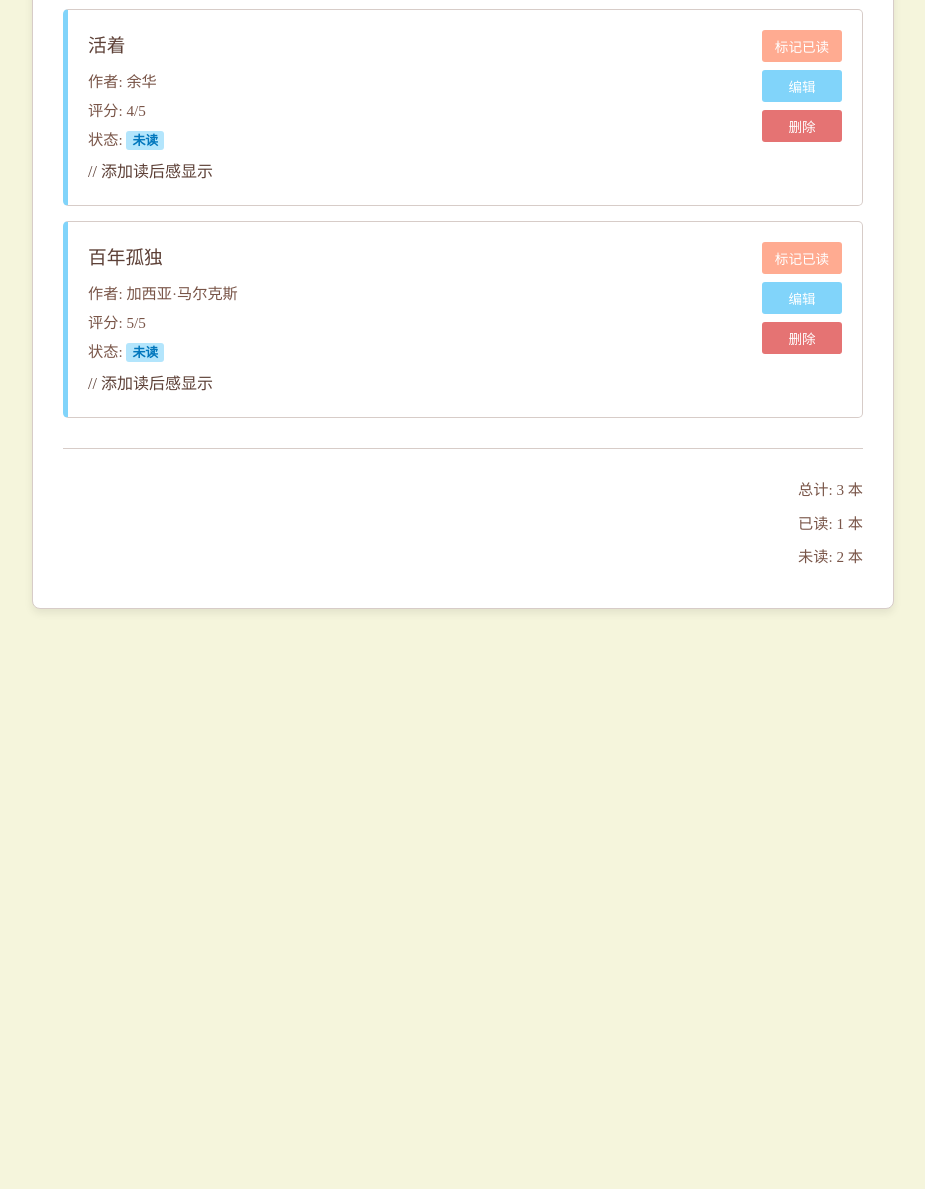
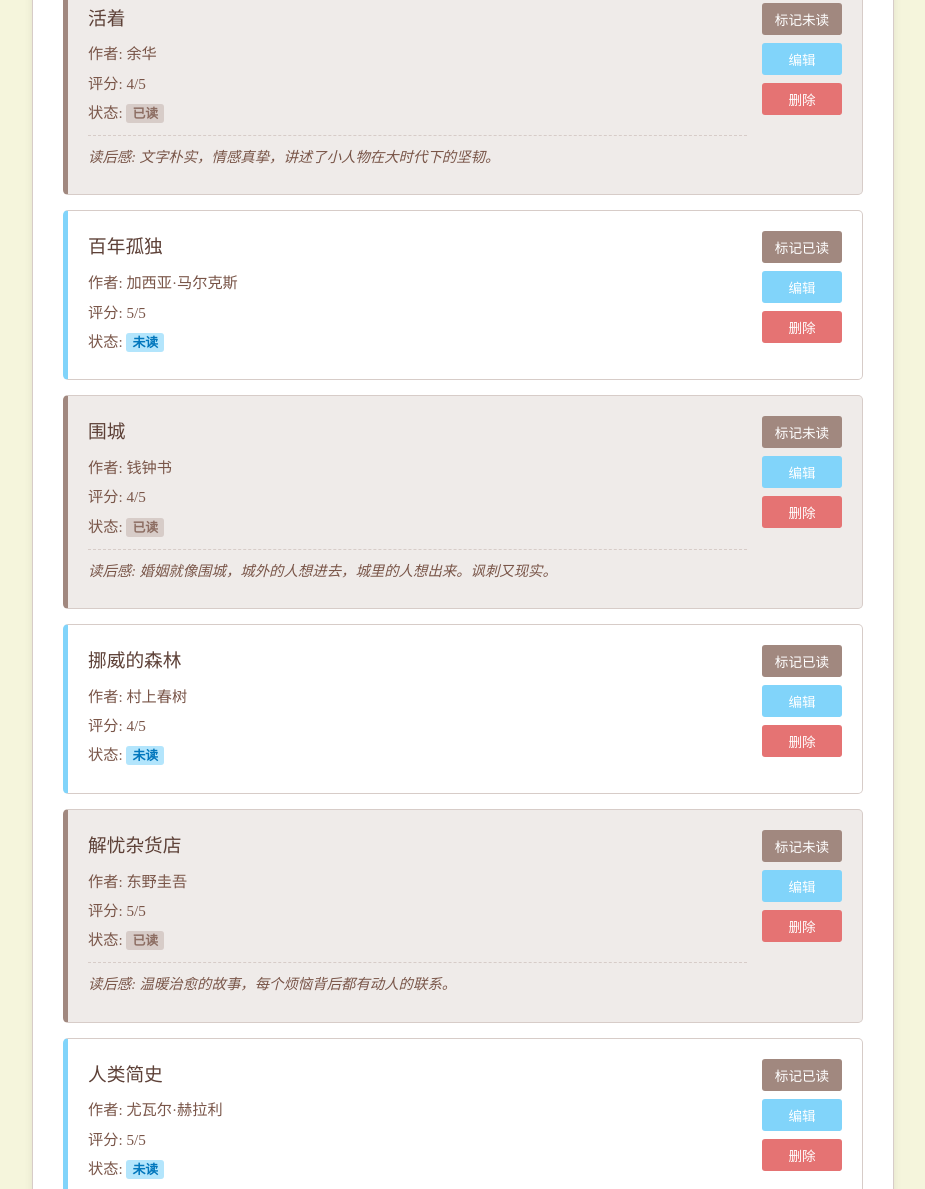
Before and after one commit to ImpEtums/midterm, a plain HTML site: page index.html in a window 1280 px wide. Shown: the part 468-1657 px from the top of the page, without its empty margins (177-1102 px from the left). Before the commit the page ends 1097 px from the top, so only its background shows below. Drawn offline with nearby package versions, Linux system fonts and the light colour scheme.

Commit message:
Add review section

```diff
--- a/app.js
+++ b/app.js
@@ -11,7 +11,8 @@ const BookItem = {
                 <p>作者: {{ book.author }}</p>
                 <p>评分: {{ book.rating }}/5</p>
                 <p>状态: <span class="status-text">{{ book.status === 'read' ? '已读' : '未读' }}</span></p>
-                <p v-if="book.review" class="book-review">读后感: {{ book.review }}</p> // 添加读后感显示
+                <!-- 确认这行存在，v-if 会在 review 为空字符串时不显示 -->
+                <p v-if="book.review" class="book-review">读后感: {{ book.review }}</p>
             </div>
             <div class="book-actions">
                 <button @click="$emit('toggle-status', book.id)">
@@ -34,7 +35,7 @@ const app = createApp({
             bookList: [],
             showForm: false,
             isEditing: false,
-            currentBook: this.getEmptyBook(),
+            currentBook: this.getEmptyBook(), // 确保调用了 getEmptyBook
             nextId: 1, // 用于生成简单的唯一ID
             searchTerm: '',
             filterStatus: 'all', // 'all', 'read', 'unread'
@@ -98,7 +99,7 @@ const app = createApp({
     methods: {
         // 获取空书籍对象模板
         getEmptyBook() {
-            // 添加 review 字段
+            // 确认返回的对象包含 review: ''
             return { id: null, title: '', author: '', rating: 3, status: 'unread', review: '' };
         },
         // 加载数据
@@ -106,32 +107,32 @@ const app = createApp({
             const savedBooks = localStorage.getItem('myBookList');
             if (savedBooks) {
                 this.bookList = JSON.parse(savedBooks);
-                // 确保旧数据也有 review 字段
+                // 确保旧数据也有 review 字段 (使用 hasOwnProperty 更严谨)
                 this.bookList.forEach(book => {
-                    if (book.review === undefined) {
+                    if (!book.hasOwnProperty('review')) {
                         book.review = '';
                     }
                 });
-                // 找到最大的ID，确保新ID不重复
-                if (this.bookList.length > 0) {
-                    this.nextId = Math.max(...this.bookList.map(b => b.id)) + 1;
-                } else {
-                    this.nextId = 1;
-                }
             } else {
-                // 可选：添加一些初始示例数据
+                // 添加更多初始示例数据和读后感
                 this.bookList = [
-                    // 添加 review 字段
-                    { id: 1, title: '三体', author: '刘慈欣', rating: 5, status: 'read', review: '非常震撼的科幻巨作！' },
-                    { id: 2, title: '活着', author: '余华', rating: 4, status: 'unread', review: '' },
+                    { id: 1, title: '三体', author: '刘慈欣', rating: 5, status: 'read', review: '非常震撼的科幻巨作，对宇宙和人性的深刻思考。' },
+                    { id: 2, title: '活着', author: '余华', rating: 4, status: 'read', review: '文字朴实，情感真挚，讲述了小人物在大时代下的坚韧。' },
                     { id: 3, title: '百年孤独', author: '加西亚·马尔克斯', rating: 5, status: 'unread', review: '' },
+                    { id: 4, title: '围城', author: '钱钟书', rating: 4, status: 'read', review: '婚姻就像围城，城外的人想进去，城里的人想出来。讽刺又现实。' },
+                    { id: 5, title: '挪威的森林', author: '村上春树', rating: 4, status: 'unread', review: '' },
+                    { id: 6, title: '解忧杂货店', author: '东野圭吾', rating: 5, status: 'read', review: '温暖治愈的故事，每个烦恼背后都有动人的联系。' },
+                    { id: 7, title: '人类简史', author: '尤瓦尔·赫拉利', rating: 5, status: 'unread', review: '' },
                 ];
-                this.nextId = 4; // 更新 nextId 以便接下来的添加操作
+                this.nextId = 8; // 更新 nextId，因为现在最大的 id 是 7
             }
-             // 找到最大的ID，确保新ID不重复 (移动到 if/else 外部确保总能执行)
+             // 确认 nextId 计算逻辑在 if/else 之后
              if (this.bookList.length > 0) {
-                 this.nextId = Math.max(...this.bookList.map(b => b.id)) + 1;
+                 // 确保从 localStorage 加载时也能正确设置 nextId
+                 const maxId = Math.max(...this.bookList.map(b => b.id));
+                 this.nextId = maxId >= 1 ? maxId + 1 : 1; // 处理空列表或只有一个元素的情况
              } else {
+                 // 如果 localStorage 为空且没有默认数据（理论上不会进入这里，因为上面 else 分支会赋值）
                  this.nextId = 1;
              }
         },
@@ -144,14 +145,15 @@ const app = createApp({
         // 显示编辑表单
         showEditForm(book) {
             this.isEditing = true;
-            // 创建副本进行编辑，确保 review 也被复制
+            // 确认使用了扩展运算符创建副本，会包含 review
             this.currentBook = { ...book };
             this.showForm = true;
         },
         // 取消表单
         cancelForm() {
             this.showForm = false;
-            this.currentBook = this.getEmptyBook(); // 重置表单，包含 review
+            // 确认调用 getEmptyBook 重置，会包含 review
+            this.currentBook = this.getEmptyBook();
         },
         // 保存书籍（添加或编辑）
         saveBook() {
@@ -165,13 +167,12 @@ const app = createApp({
                 // 编辑
                 const index = this.bookList.findIndex(b => b.id === this.currentBook.id);
                 if (index !== -1) {
-                    // 确保 review 被正确更新
+                    // 确认使用了扩展运算符更新，会包含 review
                     this.bookList.splice(index, 1, { ...this.currentBook });
                 }
             } else {
-                // 添加
                 this.currentBook.id = this.nextId++;
-                 // 确保 review 被正确添加
+                 // 确认使用了扩展运算符添加，会包含 review
                 this.bookList.push({ ...this.currentBook });
             }
             this.cancelForm(); // 保存后关闭并重置表单
--- a/index.html
+++ b/index.html
@@ -33,7 +33,7 @@
                         <option value="read">已读</option>
                     </select>
                 </div>
-                <div> <!-- 添加读后感输入区域 -->
+                <div> <!-- 确认这部分存在且 v-model 正确 -->
                     <label for="review">读后感:</label>
                     <textarea id="review" v-model.trim="currentBook.review" rows="4"></textarea>
                 </div>
--- a/style.css
+++ b/style.css
@@ -223,10 +223,10 @@ h1 {
 }
 
 .book-actions button:first-child { /* 切换状态按钮 */
-    background-color: #ffab91; /* 浅珊瑚色/橙色 */
+    background-color: #a1887f;
 }
 .book-actions button:first-child:hover {
-    background-color: #ff8a65;
+    background-color: #8d6e63;
 }
 
 .book-actions button:nth-child(2) { /* 编辑按钮 */
```
